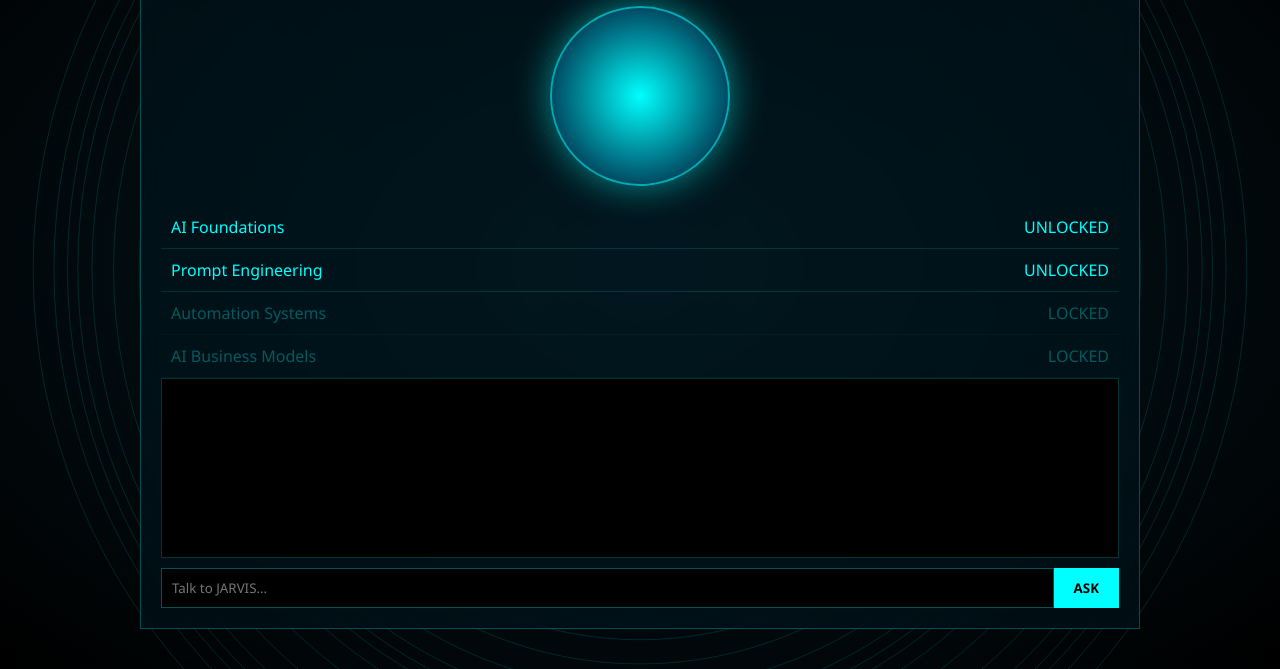
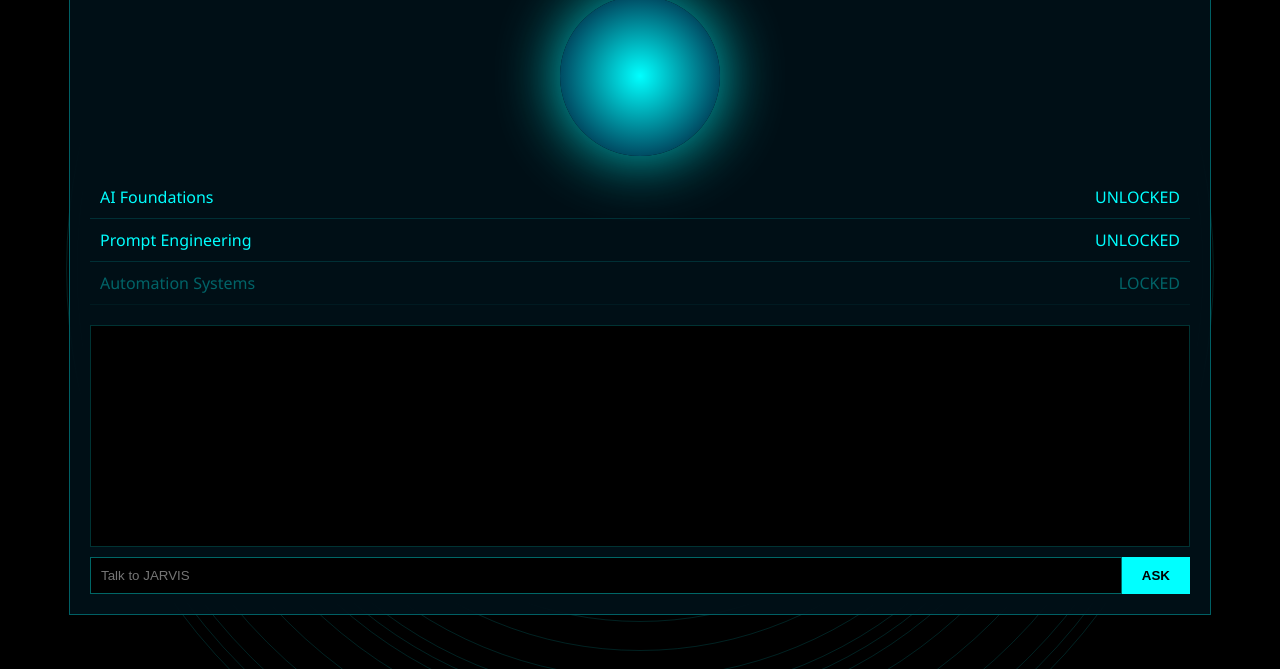
Before and after one commit to dexter6998/ai-jarvis-hud, a plain HTML site: page index.html in a window 1280 px wide. Shown: the part 131-800 px from the top of the page. Drawn offline with Linux system fonts and the light colour scheme.

Commit message:
Update index.html

```diff
--- a/index.html
+++ b/index.html
@@ -1,97 +1,65 @@
 <!DOCTYPE html>
 <html lang="en">
 <head>
-<meta charset="UTF-8" />
+<meta charset="UTF-8">
 <title>AI Command Center – JARVIS</title>
 <meta name="viewport" content="width=device-width, initial-scale=1.0">
 
 <style>
-*{box-sizing:border-box;font-family:Segoe UI,Arial}
 body{
   margin:0;
-  background:radial-gradient(#041a22,#000);
+  background:#000;
   color:#00ffff;
-  overflow:hidden;
+  font-family:Segoe UI,Arial;
 }
-
-/* BACKGROUND */
-canvas#bg{
+canvas{
   position:fixed;
   inset:0;
   z-index:0;
 }
-
-/* UI */
-#ui{
+#hud{
   position:relative;
   z-index:2;
-  width:90%;
-  max-width:1000px;
-  margin:30px auto;
+  width:92%;
+  max-width:1100px;
+  margin:20px auto;
   padding:20px;
-  background:#00151d99;
-  border:1px solid #00ffff44;
-  backdrop-filter:blur(10px);
+  background:rgba(0,20,30,.75);
+  border:1px solid #00ffff55;
+  backdrop-filter:blur(8px);
 }
-
-/* HEADER */
-h1{
-  text-align:center;
-  letter-spacing:4px;
-}
-
-/* AVATAR */
-#avatarBox{
-  display:flex;
-  justify-content:center;
-  margin:20px 0;
-}
+h1{text-align:center;letter-spacing:4px}
 #avatar{
-  width:180px;
-  height:180px;
+  width:160px;height:160px;margin:20px auto;
   border-radius:50%;
-  border:2px solid #00ffff88;
-  box-shadow:0 0 40px #00ffff55;
-  background:radial-gradient(circle at center,#00ffff,#002);
+  background:radial-gradient(circle,#00ffff,#002);
+  box-shadow:0 0 50px #00ffffaa;
   animation:pulse 3s infinite;
 }
 @keyframes pulse{
-  0%,100%{box-shadow:0 0 25px #00ffff55}
-  50%{box-shadow:0 0 55px #00ffffcc}
+  50%{box-shadow:0 0 80px #00ffff}
 }
+.module{display:flex;justify-content:space-between;padding:10px;border-bottom:1px solid #00ffff22}
+.locked{opacity:.35}
 
-/* MODULES */
-.module{
-  display:flex;
-  justify-content:space-between;
-  padding:10px;
-  border-bottom:1px solid #00ffff22;
-}
-.locked{opacity:.3}
-
-/* CHAT */
+#chat{margin-top:20px}
 #log{
-  height:180px;
-  overflow-y:auto;
+  height:200px;
   background:#000;
   border:1px solid #00ffff33;
   padding:10px;
-  font-size:14px;
+  overflow:auto;
 }
 .user{color:#fff}
 .jarvis{color:#00ffcc}
-.error{color:#ff5555}
 
-#inputRow{
-  display:flex;
-  margin-top:10px;
+#input{
+  display:flex;margin-top:10px
 }
 input{
-  flex:1;
-  background:#000;
-  border:1px solid #00ffff55;
+  flex:1;padding:10px;
+  background:#000;border:1px solid #00ffff66;
   color:#00ffff;
-  padding:10px;
 }
 button{
   background:#00ffff;
@@ -107,87 +75,66 @@ button{
 
 <canvas id="bg"></canvas>
 
-<div id="ui">
+<div id="hud">
 <h1>AI COMMAND CENTER</h1>
 
-  <div id="avatarBox">
 <div id="avatar"></div>
-  </div>
 
 <div class="module"><span>AI Foundations</span><span>UNLOCKED</span></div>
 <div class="module"><span>Prompt Engineering</span><span>UNLOCKED</span></div>
 <div class="module locked"><span>Automation Systems</span><span>LOCKED</span></div>
-  <div class="module locked"><span>AI Business Models</span><span>LOCKED</span></div>
 
+<div id="chat">
   <div id="log"></div>
-
-  <div id="inputRow">
-    <input id="msg" placeholder="Talk to JARVIS..." />
+  <div id="input">
+    <input id="msg" placeholder="Talk to JARVIS">
     <button onclick="send()">ASK</button>
+  </div>
 </div>
 </div>
 
 <script>
-/* BACKGROUND ANIMATION */
-const c=document.getElementById("bg"),ctx=c.getContext("2d");
-function resize(){c.width=innerWidth;c.height=innerHeight}
-resize();onresize=resize;
-let t=0;
-(function draw(){
-  ctx.clearRect(0,0,c.width,c.height);
-  ctx.strokeStyle="#00ffff22";
-  for(let i=0;i<35;i++){
-    ctx.beginPath();
-    ctx.arc(c.width/2,c.height/2,i*18+Math.sin(t+i)*8,0,Math.PI*2);
-    ctx.stroke();
-  }
-  t+=.01;
-  requestAnimationFrame(draw);
-})();
+/* BACKGROUND */
+const c=document.getElementById("bg"),x=c.getContext("2d");
+function r(){c.width=innerWidth;c.height=innerHeight}r();onresize=r;
+let t=0;(()=>{x.clearRect(0,0,c.width,c.height);
+x.strokeStyle="#00ffff22";
+for(let i=0;i<30;i++){
+x.beginPath();
+x.arc(c.width/2,c.height/2,i*20+Math.sin(t+i)*10,0,Math.PI*2);
+x.stroke()}
+t+=.01;requestAnimationFrame(arguments.callee)})();
 
-/* CHAT + VOICE */
+/* CHAT */
 const log=document.getElementById("log");
-function add(text,cls){
+function add(txt,cls){
   const d=document.createElement("div");
   d.className=cls;
-  d.innerText=text;
+  d.innerText=txt;
   log.appendChild(d);
   log.scrollTop=log.scrollHeight;
-}
-
-function speak(text){
-  const u=new SpeechSynthesisUtterance(text);
-  u.rate=0.95;
-  u.pitch=0.8;
-  u.voice=speechSynthesis.getVoices().find(v=>v.name.includes("Male"))||null;
-  speechSynthesis.speak(u);
 }
 
 async function send(){
   const input=document.getElementById("msg");
   const text=input.value.trim();
-  if(!text)return;
+  if(!text) return;
   input.value="";
   add("You: "+text,"user");
 
-  try{
-    const res=await fetch("/api/chat",{
+  const r=await fetch("/api/chat",{
     method:"POST",
     headers:{"Content-Type":"application/json"},
     body:JSON.stringify({message:text})
   });
+  const d=await r.json();
+  add("JARVIS: "+d.reply,"jarvis");
 
-    if(!res.ok) throw new Error("Backend error");
-
-    const data=await res.json();
-    add("JARVIS: "+data.reply,"jarvis");
-    speak(data.reply);
-
-  }catch(err){
-    const msg="Backend not responding. Check /api/chat.js";
-    add("JARVIS: "+msg,"error");
-    speak(msg);
-  }
+  await fetch("/api/voice",{
+    method:"POST",
+    headers:{"Content-Type":"application/json"},
+    body:JSON.stringify({text:d.reply})
+  });
 }
 </script>
 
```
Lines whose indentation alone changed are shown as unchanged.
